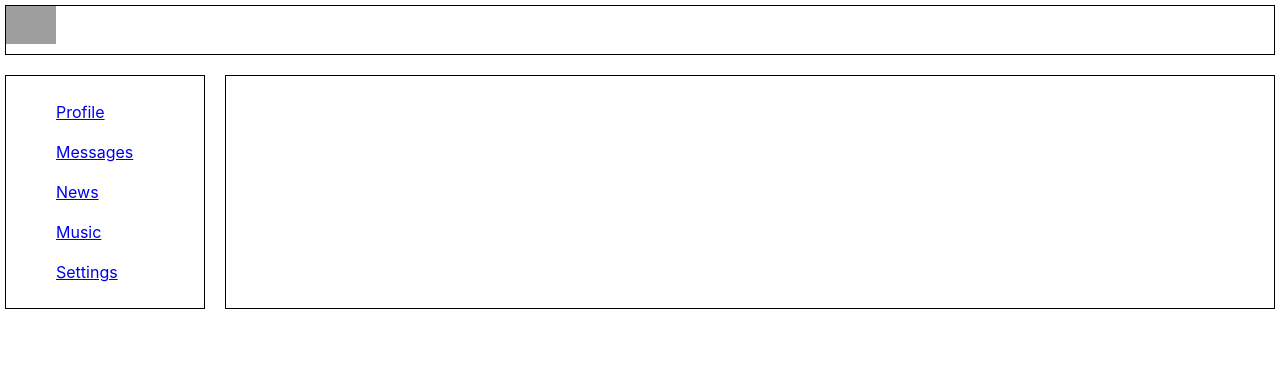
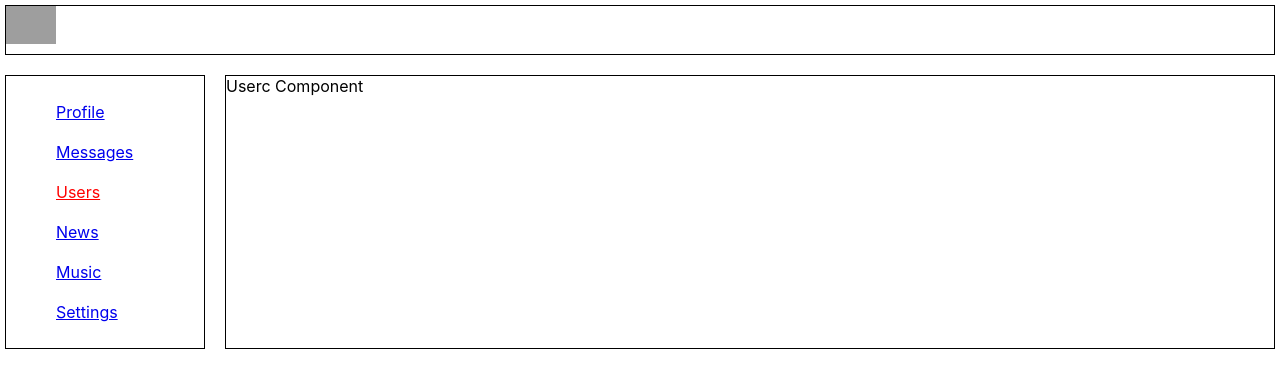
Before and after one commit to AntonVoronezh/Social-Network, a React (Create React App) app: page /users in a window 1280 px wide. Shown: the top 388 px of the page. Built offline with nearby package versions, Linux system fonts and the light colour scheme; grey boxes are pictures that could not be loaded.

Commit message:
add layout for Users

```diff
--- a/src/App.js
+++ b/src/App.js
@@ -8,6 +8,7 @@ import Dialogs from './components/Dialogs/Dialogs';
 import Music from './components/Music/Music';
 import News from './components/News/News';
 import Settings from './components/Settings/Settings';
+import Users from './containers/Users/Users'
 
 const App = props => {
 	// const { profilePage, dialogsPage } = props.state;
@@ -22,6 +23,7 @@ const App = props => {
 				<Route path="/dialogs" render={() => <Dialogs state={dialogsPage} dispatch={dispatch} />} /> */}
 				<Route path="/profile" component={Profile} />
 				<Route path="/dialogs" component={Dialogs} />
+				<Route path="/users" component={Users} />
 				<Route path="/music" component={Music} />
 				<Route path="/news" component={News} />
 				<Route path="/settings" component={Settings} />
--- a/src/components/Navbar/Navbar.jsx
+++ b/src/components/Navbar/Navbar.jsx
@@ -14,6 +14,11 @@ const Navbar = () => {
 				<li className={classes.item}>
 					<NavLink to="/dialogs" activeClassName={classes.active}>
 						Messages
+					</NavLink>
+				</li>
+				<li className={classes.item}>
+					<NavLink to="/users" activeClassName={classes.active}>
+						Users
 					</NavLink>
 				</li>
 				<li className={classes.item}>
--- /dev/null
+++ b/src/components/Users/Users.jsx
@@ -0,0 +1,8 @@
+import React from 'react';
+import classes from './Users.module.css';
+
+const Users = props => {
+	return <div>Userc Component</div>;
+};
+
+export default Users;
--- /dev/null
+++ b/src/containers/Users/Users.js
@@ -0,0 +1,15 @@
+import { connect } from 'react-redux';
+import Users from '../../components/Users/Users'
+
+const mapStateToProps = state => {
+	return {};
+};
+
+const mapDispatchToProps = dispatch => {
+	return {};
+};
+
+export default connect(
+	mapStateToProps,
+	mapDispatchToProps
+)(Users);
--- a/src/redux/reducers/rootReducer.js
+++ b/src/redux/reducers/rootReducer.js
@@ -1,10 +1,12 @@
 import { combineReducers } from 'redux';
 import dialogReducer from './dialogReducer';
 import profileReducer from './profileReducer';
+// import uswersReducer from './uswersReducer';
 
 const rootReducer = combineReducers({
 	profilePage: profileReducer,
 	dialogsPage: dialogReducer,
+	// uswersPage: uswersReducer,
 });
 
 export default rootReducer;
```
Also changed, not shown: src/components/Users/Users.module.css (added).
